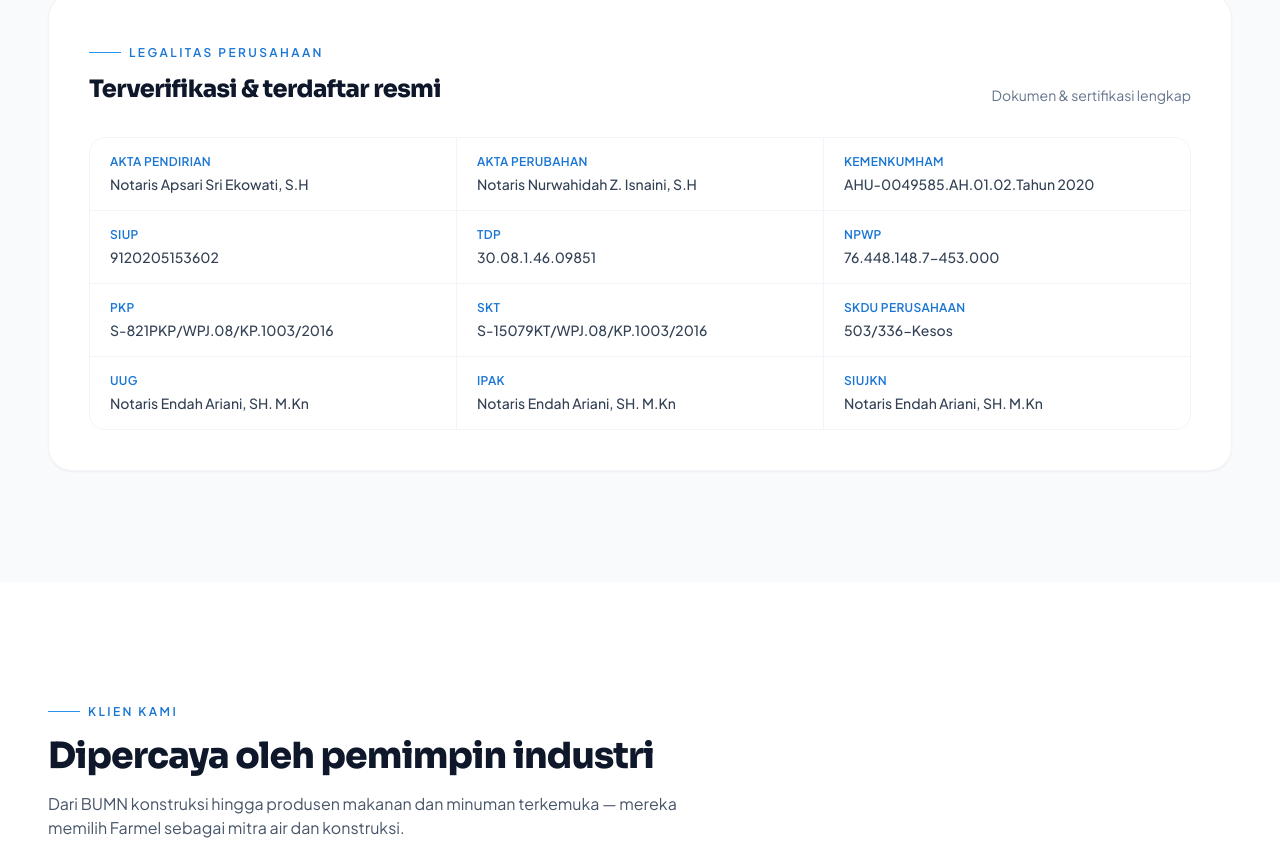
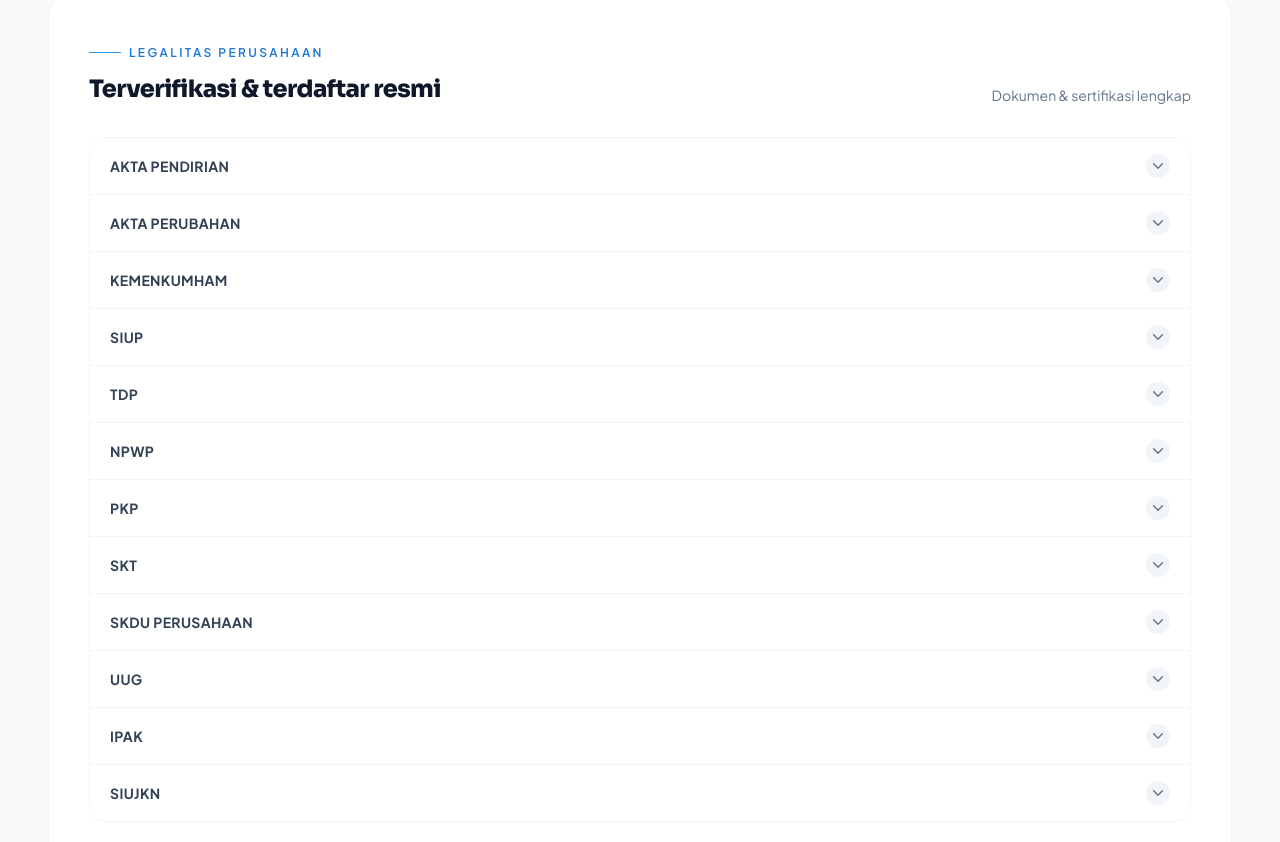
Before and after one commit to onlybot12/Farmel, a React (Vite) app: page / in a window 1280 px wide. Shown: the part 7138-7980 px from the top of the page. Built offline with nearby package versions, Linux system fonts and the light colour scheme.

Commit message:
Update Values.tsx

```diff
--- a/src/components/Values.tsx
+++ b/src/components/Values.tsx
@@ -1,7 +1,15 @@
+import { useState } from 'react'
 import { Icon } from './Icon'
 import { values, legality } from '../data/content'
 
 export function Values() {
+  // ini biar aktif bro kalo di klick
+  const [activeIndex, setActiveIndex] = useState<number | null>(null)
+
+  const toggleAccordion = (index: number) => {
+    setActiveIndex(activeIndex === index ? null : index)
+  }
+
   return (
     <section id="nilai" className="section-pad bg-slate-50">
       <div className="container-x">
@@ -34,7 +42,7 @@ export function Values() {
           ))}
         </div>
 
-        {/* Legality */}
+        { }
         <div className="reveal mt-16">
           <div className="rounded-3xl border border-slate-100 bg-white p-8 shadow-sm sm:p-10">
             <div className="flex flex-col gap-2 sm:flex-row sm:items-end sm:justify-between">
@@ -46,14 +54,44 @@ export function Values() {
               </div>
               <p className="text-sm text-slate-500">Dokumen & sertifikasi lengkap</p>
             </div>
-            <dl className="mt-8 grid gap-px overflow-hidden rounded-2xl border border-slate-100 bg-slate-100 sm:grid-cols-2 lg:grid-cols-3">
-              {legality.map((l) => (
-                <div key={l.label} className="bg-white px-5 py-4">
-                  <dt className="text-xs font-semibold uppercase tracking-wide text-brand-600">{l.label}</dt>
-                  <dd className="mt-1 text-sm font-medium text-slate-700">{l.value}</dd>
-                </div>
-              ))}
-            </dl>
+
+            { }
+            <div className="mt-8 divide-y divide-slate-100 overflow-hidden rounded-2xl border border-slate-100 bg-white">
+              {legality.map((l, idx) => {
+                const isOpen = activeIndex === idx
+                return (
+                  <div key={l.label} className="bg-white transition-colors hover:bg-slate-50/30">
+                    { }
+                    <button
+                      onClick={() => toggleAccordion(idx)}
+                      className="flex w-full items-center justify-between px-5 py-4 text-left outline-none transition-all"
+                    >
+                      <span className={`text-xs sm:text-sm font-bold uppercase tracking-wide transition-colors duration-300 ${isOpen ? 'text-brand-600' : 'text-slate-700'}`}>
+                        {l.label}
+                      </span>
+                      { }
+                      <span className={`grid h-6 w-6 shrink-0 place-items-center rounded-full bg-slate-100 text-slate-500 transition-all duration-300 ${isOpen ? 'rotate-180 bg-brand-50 text-brand-600' : ''}`}>
+                        <svg className="h-3.5 w-3.5 stroke-current" fill="none" viewBox="0 0 24 24" strokeWidth="2.5">
+                          <path strokeLinecap="round" strokeLinejoin="round" d="M19.5 8.25l-7.5 7.5-7.5-7.5" />
+                        </svg>
+                      </span>
+                    </button>
+
+                    { }
+                    <div className={`grid transition-all duration-300 ease-in-out ${isOpen ? 'grid-rows-[1fr] opacity-100' : 'grid-rows-[0fr] opacity-0'}`}>
+                      <div className="overflow-hidden">
+                        <div className="px-5 pb-4 pt-1">
+                          <p className="text-sm font-medium text-slate-600">
+                            {l.value}
+                          </p>
+                        </div>
+                      </div>
+                    </div>
+                  </div>
+                )
+              })}
+            </div>
+
           </div>
         </div>
       </div>
```
